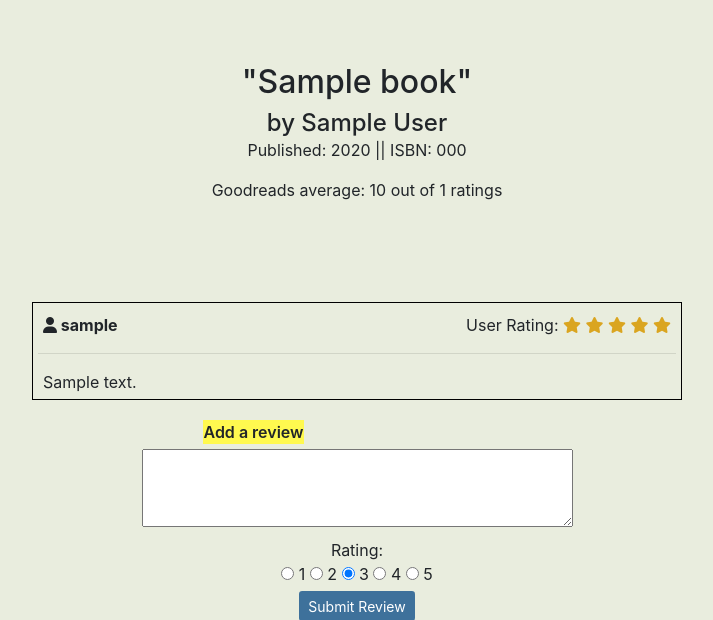
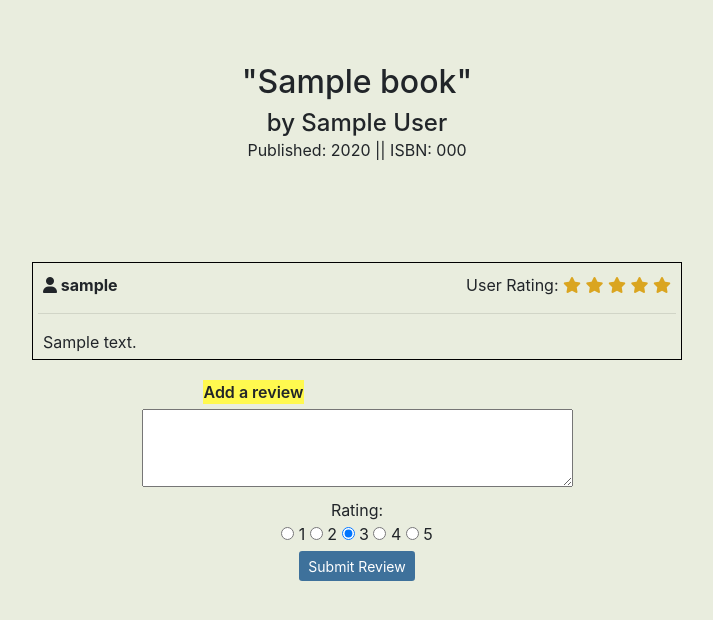
Before and after one commit to ian-lowe/book-review-central, a Flask app: template templates/book.html in a window 1280 px wide. Shown: the part 187-807 px from the top of the page, without its empty margins (283-996 px from the left). After the commit the page ends 768 px from the top, so only its background shows below. Run offline with Flask 2, Linux system fonts and the light colour scheme; the template is opened without the code that fills it: most values are stand-ins (such as "Sample title", 1, 10 or a date in 2020); some libraries are stand-ins or nearby versions.

Commit message:
Update book.html

```diff
--- a/templates/book.html
+++ b/templates/book.html
@@ -35,9 +35,6 @@ block body %}
     <h4>by {{ book.author }}</h4>
     <p style="text-align: center">
       Published: {{ book.year }} || ISBN: {{ book.isbn }}
-    </p>
-    <p style="text-align: center">
-      Goodreads average: {{ res_avg }} out of {{ res_count }} ratings
     </p>
   </div>
 
```
